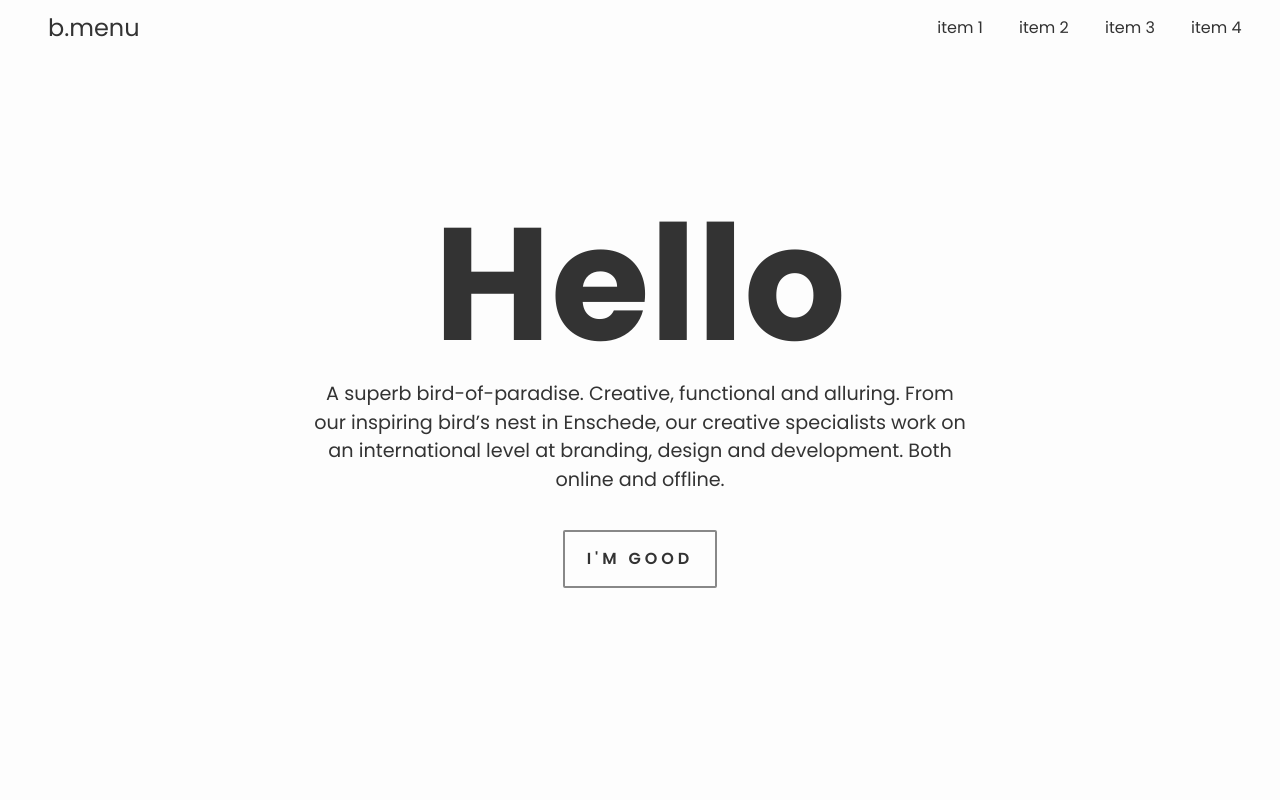
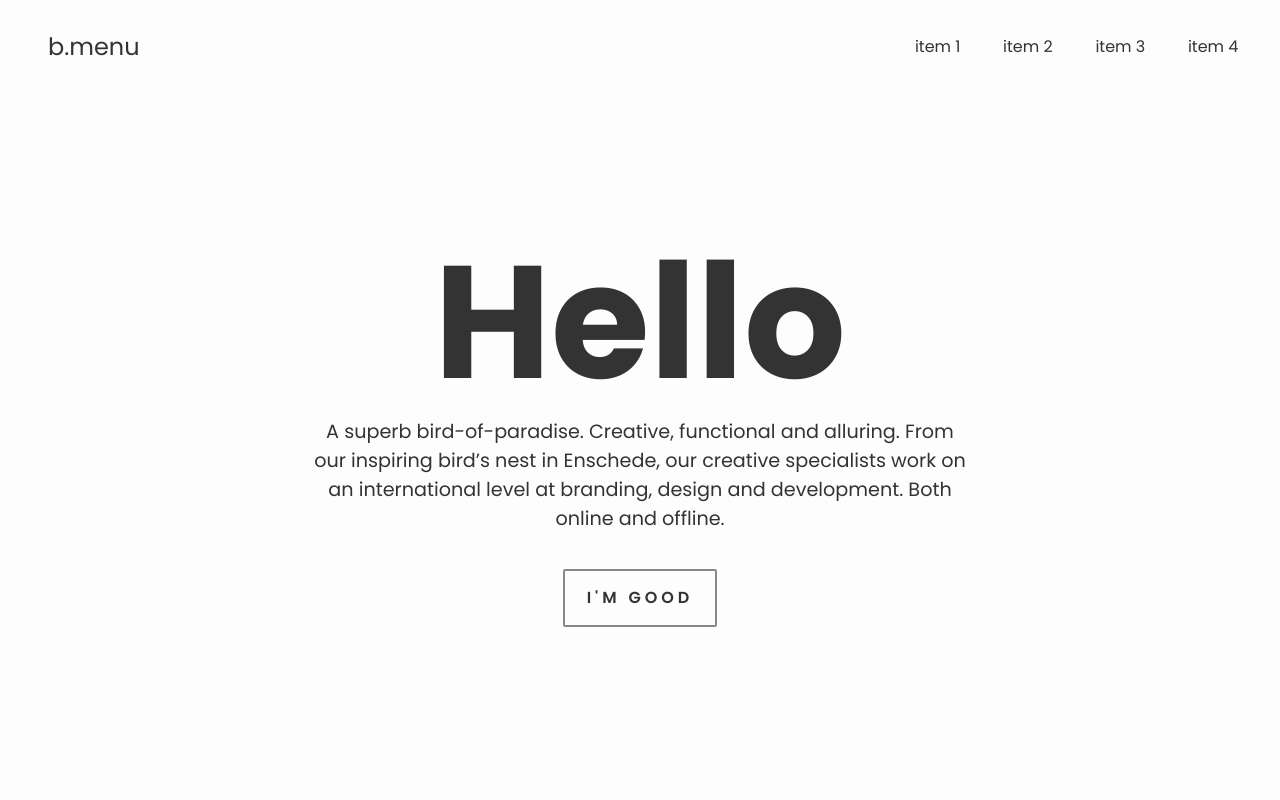
Before and after one commit to tsh9/cli, a website: page index.html in a window 1280 px wide. Shown: the top 800 px of the page. Drawn offline with nearby package versions, Linux system fonts and the light colour scheme.

Commit message:
Fixed header and main nav

```diff
--- a/scss/styles.scss
+++ b/scss/styles.scss
@@ -46,13 +46,15 @@ img {
 #header {
   display: flex;
   justify-content: space-between;
+  position: relative;
+  z-index: 10;
   // box-shadow: 0 0 2px rgba(0, 0, 0, 0.1);
 }
 
 a.logo {
   color: #333;
   font-size: 1.5em;
-  line-height: 56px;
+  line-height: 94px;
   padding-left: 2em;
 }
 nav.main {
@@ -66,7 +68,8 @@ nav.main {
       display: inline-block;
 
       a {
-        padding: 0 1em;
+        display: inline-block;
+        padding: 1.2em;
       }
     }
   }
```
Also changed, not shown: css/styles.css.
